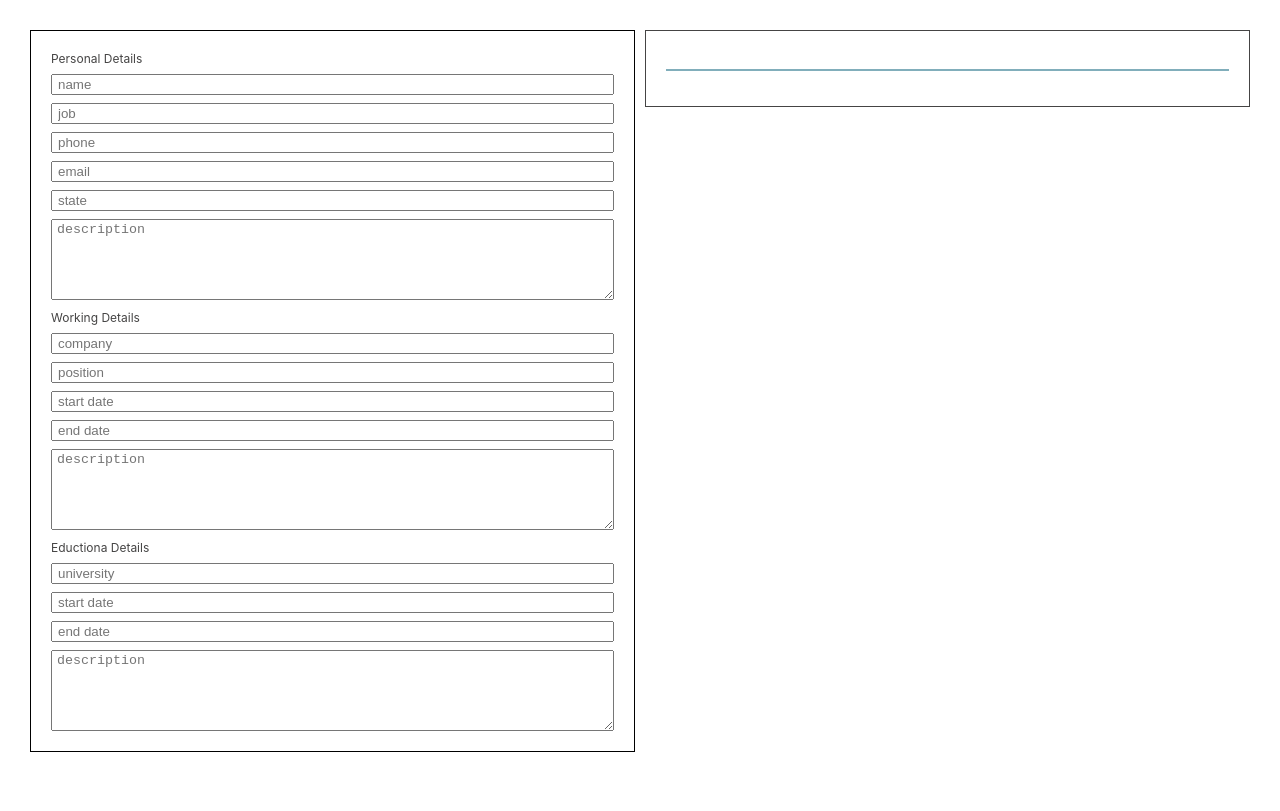
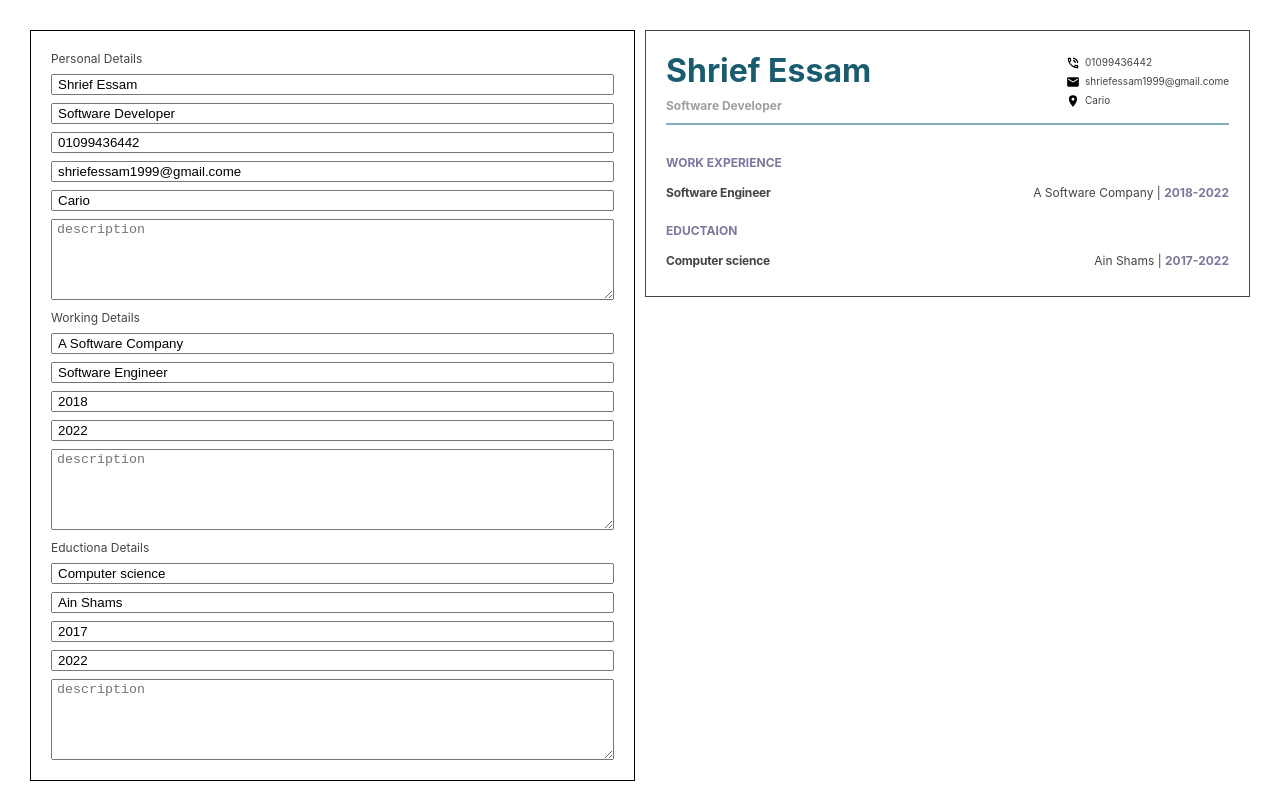
Before and after one commit to Shrief88/CvCreator, a React (Vite) app: page / in a window 1280 px wide. Built offline with nearby package versions, Linux system fonts and the light colour scheme.

Commit message:
show the working and eduction info

```diff
--- a/src/App.jsx
+++ b/src/App.jsx
@@ -11,9 +11,30 @@ class App extends Component{
     super(props);
 
   this.state = {
-    personalData : {name:"",job:"",phone:"",email:"",state:"",description:""},
-    workingData : {company:"",position:"",startDate:"",endDate:"",description:""},
-    educationData : {university:"",startDate:"",endDate:"",description:""}
+    personalData : {
+      name:"Shrief Essam",
+      job:"Software Developer",
+      phone:"01099436442",
+      email:"shriefessam1999@gmail.come",
+      state:"Cario",
+      description:""
+    },
+
+    workingData : {
+      company:"A Software Company",
+      position:"Software Engineer",
+      startDate:"2018",
+      endDate:"2022",
+      description:""
+    },
+
+    educationData : {
+      degree:"Computer science",
+      university:"Ain Shams",
+      startDate:"2017",
+      endDate:"2022",
+      description:""
+    }
   };
 
   this.updatePersonalData = this.updatePersonalData.bind(this)
@@ -55,6 +76,7 @@ class App extends Component{
     }));
   }
 
+
   render(){
     return (
       <div className="App">
@@ -65,7 +87,7 @@ class App extends Component{
         </div>
         <div>
           <OutputForm personalData={this.state.personalData} workingData={this.state.workingData}
-          educationData={this.educationData}/>
+          educationData={this.state.educationData}/>
         </div>
 
       </div>
--- a/src/components/EductionForm.jsx
+++ b/src/components/EductionForm.jsx
@@ -9,6 +9,8 @@ class EductionaForm extends Component{
         return (
           <form>
             <p>Eductiona Details</p>
+            <input placeholder="degree" type="text" name="degree" onChange={this.props.handleInput}
+            value={formData.degree}/>
             <input placeholder="university" type="text" name="university" onChange={this.props.handleInput}
             value={formData.university}/>
             <input placeholder="start date" type="text" name="startDate" onChange={this.props.handleInput}
--- a/src/components/OutputForm.css
+++ b/src/components/OutputForm.css
@@ -42,3 +42,30 @@
 .contact p{
     font-size: 10px;
 }
+
+.section-title{
+    color: #7D779D;
+    font-weight: 700;
+    margin-bottom: 15px;
+}
+
+
+.work-info,.education-info{
+    display: flex;
+    justify-content: space-between;
+    margin-bottom: 8px;
+}
+
+.work-position,.degree{
+    font-weight: 700;
+    letter-spacing: -0.2px;
+}
+
+.work-info span, .education-info span{
+    color: #7D779D;
+    font-weight: 700;
+}
+
+.description{
+    font-size: 11px;
+}
--- a/src/components/OutputForm.jsx
+++ b/src/components/OutputForm.jsx
@@ -4,35 +4,60 @@ import './OutputForm.css'
 
 class OutputForm extends Component{
     render(){
+        const personalData = this.props.personalData;
+        const workingData = this.props.workingData;
+        const educationData = this.props.educationData;
         return(
             <div className="output">
                 <div className="personal-info">
                     <div>
-                        <p className="name">{this.props.personalData.name}</p>
-                        <p className="job">{this.props.personalData.job}</p>
+                        <p className="name">{personalData.name}</p>
+                        <p className="job">{personalData.job}</p>
                     </div>
                     <div className="contact">
-                        {this.props.personalData.phone &&
+                        {personalData.phone &&
                         <div>
                             <img src="../src/assets/phone.svg"/>
-                            <p>{this.props.personalData.phone}</p>
+                            <p>{personalData.phone}</p>
                         </div>}
 
-                        {this.props.personalData.email &&
+                        {personalData.email &&
                         <div>
                             <img src="../src/assets/email.svg"/>
-                            <p>{this.props.personalData.email}</p>
+                            <p>{personalData.email}</p>
                         </div>}
 
-                        {this.props.personalData.state &&
+                        {personalData.state &&
                         <div>
                             <img src="../src/assets/map-marker.svg"/>
-                            <p>{this.props.personalData.state}</p>
+                            <p>{personalData.state}</p>
                         </div>}
                     </div>
                 </div>
 
-                <p>{this.props.personalData.description}</p>
+                <p className="description">{personalData.description}</p>
+
+                <div>
+                    <p className="section-title">WORK EXPERIENCE</p>
+                    <div className="work-info">
+                        <p className="work-position">{workingData.position}</p>
+                        {workingData.startDate && workingData.endDate &&
+                        <p>{workingData.company} | <span>{workingData.startDate}-{workingData.endDate}</span></p>}
+                    </div>
+                    <p className="description">{workingData.description}</p>
+                </div>
+
+                <div className="work">
+                    <p className="section-title">EDUCTAION</p>
+                    <div className="education-info">
+                        <p className="degree">{educationData.degree}</p>
+                        <p>{educationData.university} | <span>{educationData.startDate}-{educationData.endDate}</span>
+                        </p>
+                    </div>
+                    <p className="description">{educationData.description}</p>
+                </div>
+
+
             </div>
         )
 
--- a/src/components/WorkingForm.jsx
+++ b/src/components/WorkingForm.jsx
@@ -8,10 +8,10 @@ class WorkingForm extends Component{
         return (
           <form>
             <p>Working Details</p>
-            <input placeholder="company" type="text"name="company" onChange={this.props.handleInput}
+            <input placeholder="company" type="text" name="company" onChange={this.props.handleInput}
             value={formData.company}/>
-            <input placeholder="position" type="text"name="postion" onChange={this.props.handleInput}
-            value={formData.postion} />
+            <input placeholder="position" type="text" name="position" onChange={this.props.handleInput}
+            value={formData.position} />
             <input placeholder="start date" type="text"name="startDate" onChange={this.props.handleInput}
             value={formData.startDate}/>
             <input placeholder="end date" type="text" name="endDate" onChange={this.props.handleInput}
```
